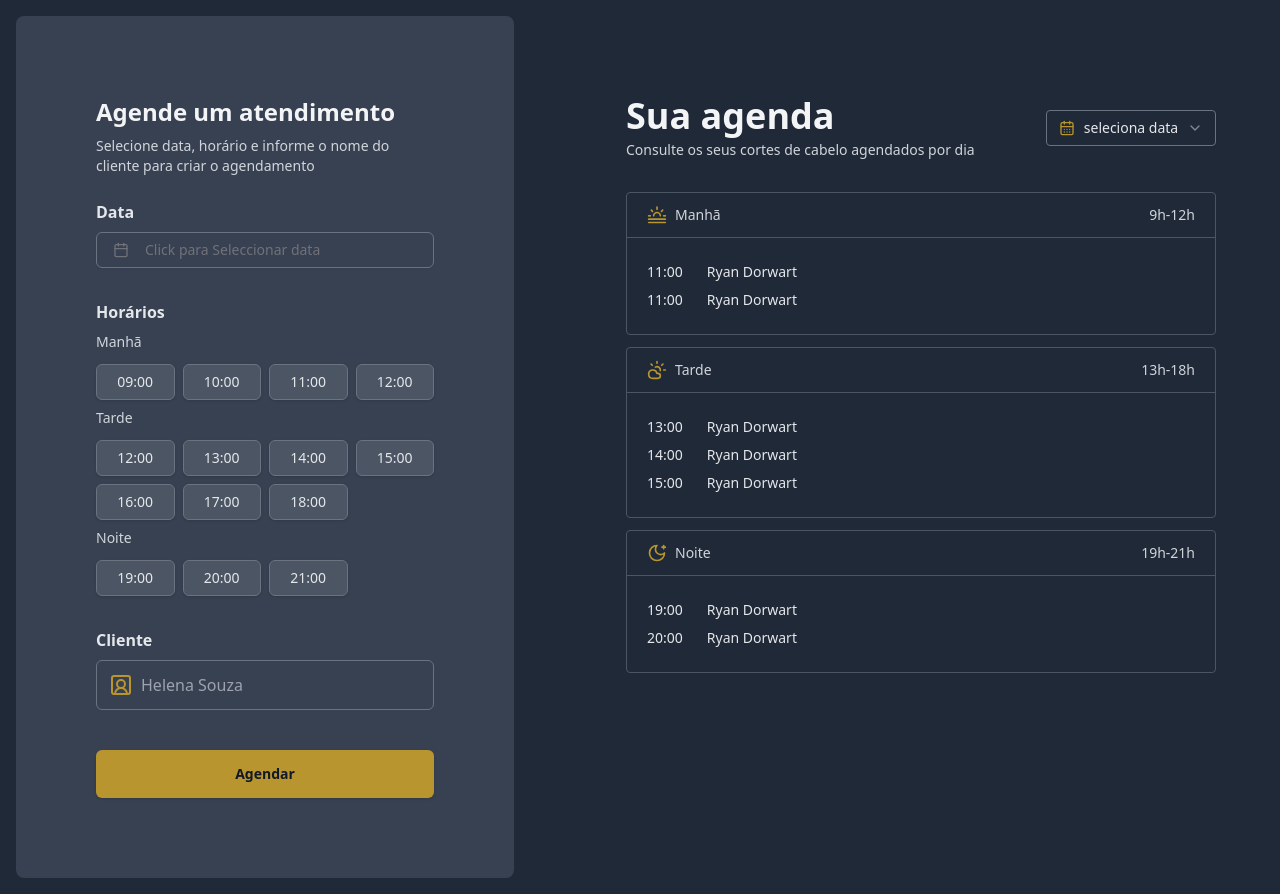
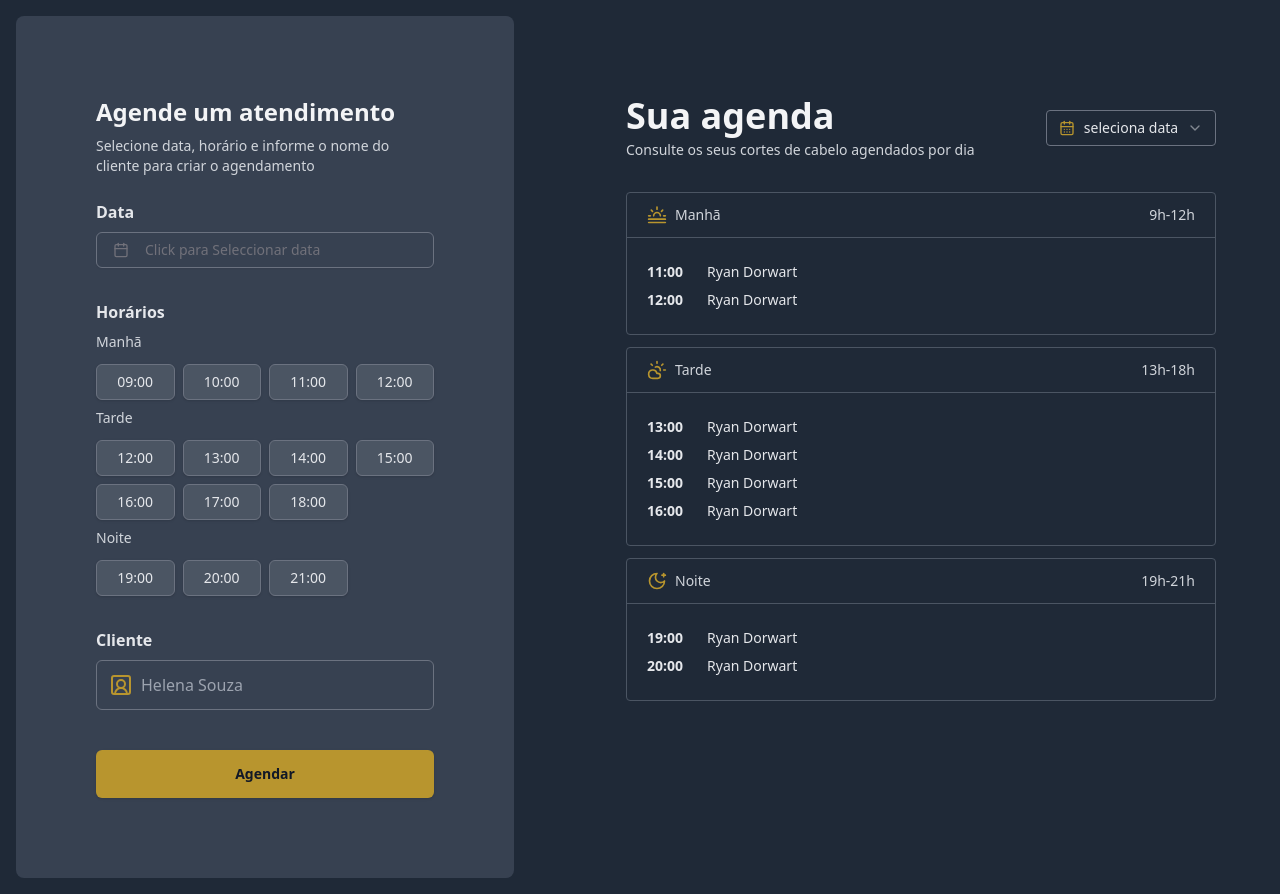
Before and after one commit to cesar7722a/Plataforma-de-agendamento, a React (Vite) app: page / in a window 1280 px wide. Shown: the top 894 px of the page. Built offline with nearby package versions, Linux system fonts and the light colour scheme.

Commit message:
feat:add component itemList

```diff
--- a/src/components/card-agenda-date-noite.tsx
+++ b/src/components/card-agenda-date-noite.tsx
@@ -1,4 +1,5 @@
 import { MoonStar } from "lucide-react";
+import { ItemList } from "./item-list";
 
 export function CardAgendaDateNoite() {
   return (
@@ -11,14 +12,8 @@ export function CardAgendaDateNoite() {
         <span>19h-21h</span>
       </div>
       <ul className="p-5">
-        <li className="py-1 space-x-6 text-gray-200 flex">
-          <span>19:00</span>
-          <h4>Ryan Dorwart</h4>
-        </li>
-        <li className="py-1 space-x-6 text-gray-200 flex">
-          <span>20:00</span>
-          <h4>Ryan Dorwart</h4>
-        </li>
+        <ItemList nameClient="Ryan Dorwart" time="19:00" />
+        <ItemList nameClient="Ryan Dorwart" time="20:00" />
       </ul>
     </div>
   );
--- a/src/components/card-agenda-date-tarde.tsx
+++ b/src/components/card-agenda-date-tarde.tsx
@@ -1,4 +1,5 @@
 import { CloudSun } from "lucide-react";
+import { ItemList } from "./item-list";
 
 export function CardAgendaDateTarde() {
   return (
@@ -11,18 +12,10 @@ export function CardAgendaDateTarde() {
         <span>13h-18h</span>
       </div>
       <ul className="p-5">
-        <li className="py-1 space-x-6 text-gray-200 flex">
-          <span>13:00</span>
-          <h4>Ryan Dorwart</h4>
-        </li>
-        <li className="py-1 space-x-6 text-gray-200 flex">
-          <span>14:00</span>
-          <h4>Ryan Dorwart</h4>
-        </li>
-        <li className="py-1 space-x-6 text-gray-200 flex">
-          <span>15:00</span>
-          <h4>Ryan Dorwart</h4>
-        </li>
+        <ItemList nameClient="Ryan Dorwart" time="13:00" />
+        <ItemList nameClient="Ryan Dorwart" time="14:00" />
+        <ItemList nameClient="Ryan Dorwart" time="15:00" />
+        <ItemList nameClient="Ryan Dorwart" time="16:00" />
       </ul>
     </div>
   );
--- a/src/components/card-agenda-date.tsx
+++ b/src/components/card-agenda-date.tsx
@@ -1,4 +1,5 @@
 import { Haze } from "lucide-react";
+import { ItemList } from "./item-list";
 
 export function CardAgendaDate() {
   return (
@@ -11,14 +12,8 @@ export function CardAgendaDate() {
         <span>9h-12h</span>
       </div>
       <ul className="p-5">
-        <li className="py-1 space-x-6 text-gray-200 flex">
-          <span>11:00</span>
-          <h4>Ryan Dorwart</h4>
-        </li>
-        <li className="py-1 space-x-6 text-gray-200 flex">
-          <span>11:00</span>
-          <h4>Ryan Dorwart</h4>
-        </li>
+        <ItemList nameClient="Ryan Dorwart" time="11:00" />
+        <ItemList nameClient="Ryan Dorwart" time="12:00" />
       </ul>
     </div>
   );
--- /dev/null
+++ b/src/components/item-list.tsx
@@ -0,0 +1,13 @@
+interface ItemListProps {
+  time: string;
+  nameClient: string;
+}
+
+export function ItemList({ time, nameClient }: ItemListProps) {
+  return (
+    <li className="py-1 space-x-6 text-gray-200 flex">
+      <span className="font-bold">{time}</span>
+      <h4>{nameClient}</h4>
+    </li>
+  );
+}
```
